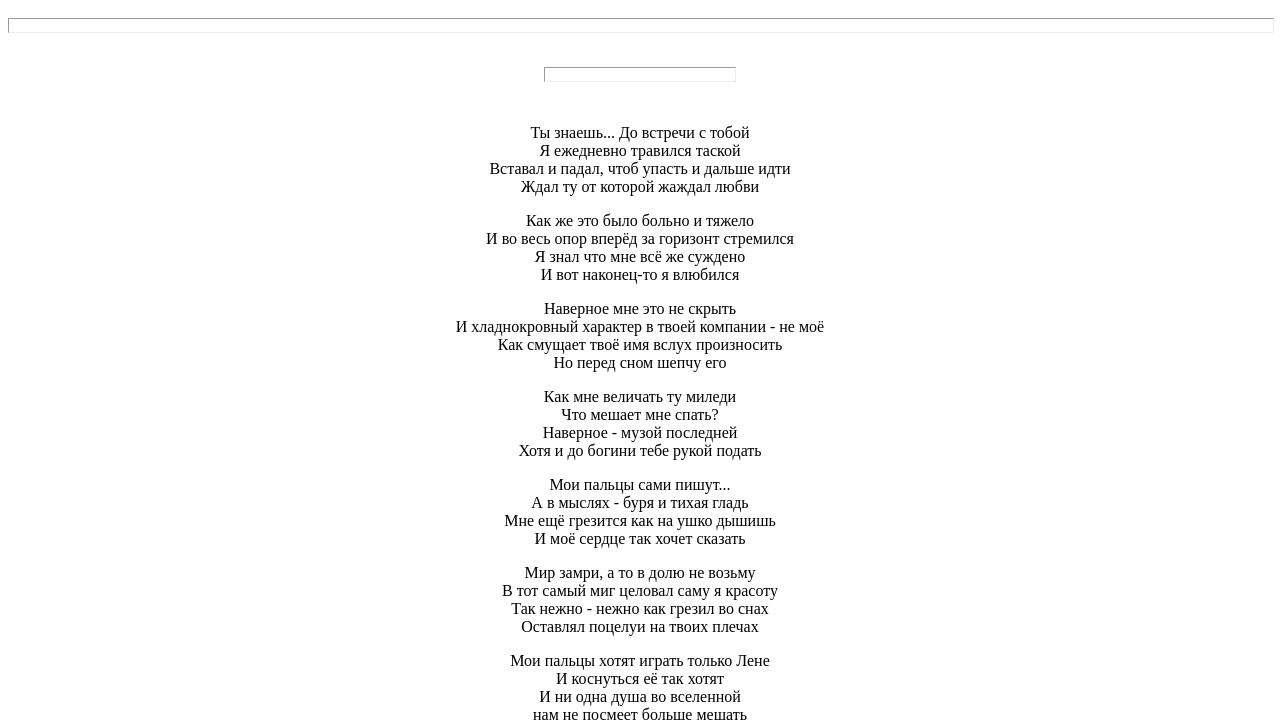
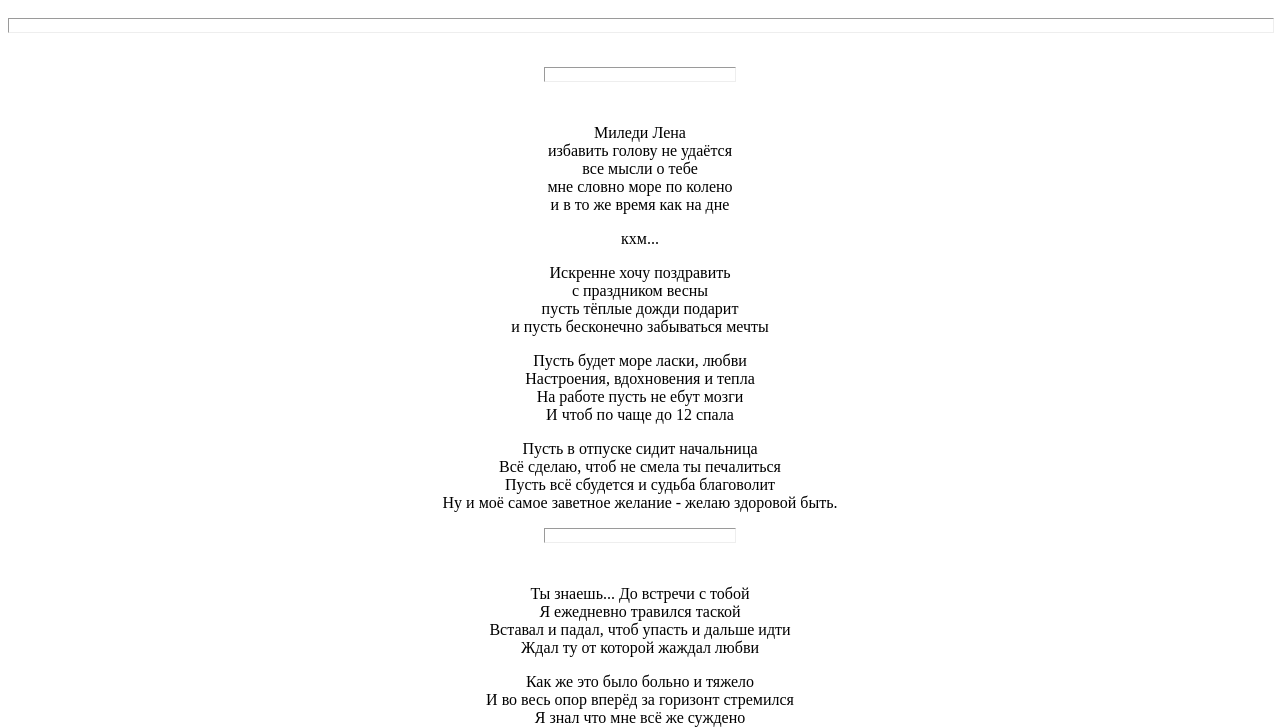
Before and after one commit to Vlad15007/Lena, a plain HTML site: page index.html in a window 1280 px wide. Shown: the part 48-775 px from the top of the page. Drawn offline with Linux system fonts and the light colour scheme.

Commit message:
Update index.html

```diff
--- a/index.html
+++ b/index.html
@@ -6,6 +6,33 @@
 <body>
 <H1 align="center">Тебе</H1>
 <HR SIZE=15 WIDTH=100%><BR>
+<HR SIZE=15 WIDTH=15%><BR>
+<p align="center">
+Миледи Лена<BR>
+избавить голову не удаётся <BR>
+все мысли о тебе<BR>
+мне словно море по колено<BR>
+и в то же время как на дне<BR>
+
+<p align="center"> кхм...<BR>
+
+<p align="center">
+Искренне хочу поздравить<BR>
+с праздником весны<BR>
+пусть тёплые дожди подарит<BR>
+и пусть бесконечно забываться мечты<BR>
+
+<p align="center">
+Пусть будет море ласки, любви<BR>
+Настроения, вдохновения и тепла<BR>
+На работе пусть не ебут мозги<BR>
+И чтоб по чаще до 12 спала<BR>
+
+<p align="center">
+Пусть в отпуске сидит начальница<BR>
+Всё сделаю, чтоб не смела ты печалиться <BR>
+Пусть всё сбудется и судьба благоволит<BR>
+Ну и моё самое заветное желание - желаю здоровой быть.<BR>
 <HR SIZE=15 WIDTH=15%><BR>
 
 <p align="center">
@@ -67,6 +94,18 @@
 Он согреет тебя<BR>
 И если всё не правильно - я всё равно согрешу<BR>
 Лена я тебя люблю, люблю, люблю<BR>
+<HR SIZE=7 WIDTH=15%><BR><BR>
+
+    <p align="center">Ласково и нежно на твоё ушко:</p>
+    <div align="center">
+        <audio  controls>
+        <source src="TIGR.wav" type="audio/wav; codecs=vorbis">
+        <source src="TIGR.wav" type="audio/wav">
+        Тег audio не поддерживается вашим браузером.
+        <a href="TIGR.wav">Скачайте музыку</a>.
+      </audio>
+    </div>
+  <BR>
 <HR SIZE=7 WIDTH=15%><BR>
 </body>
 </html>
```
